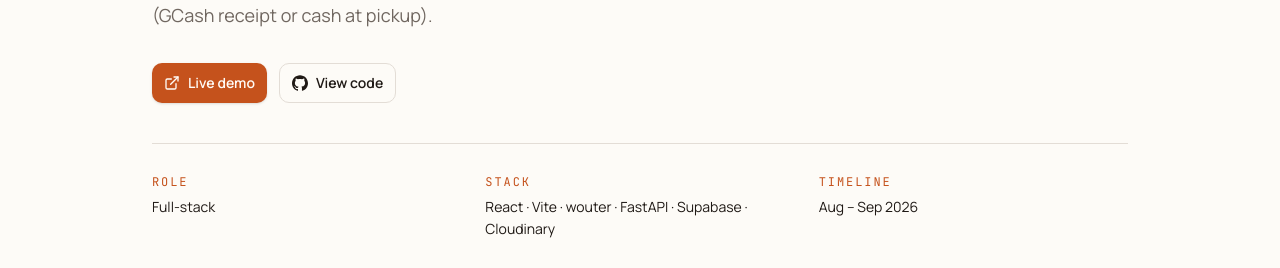
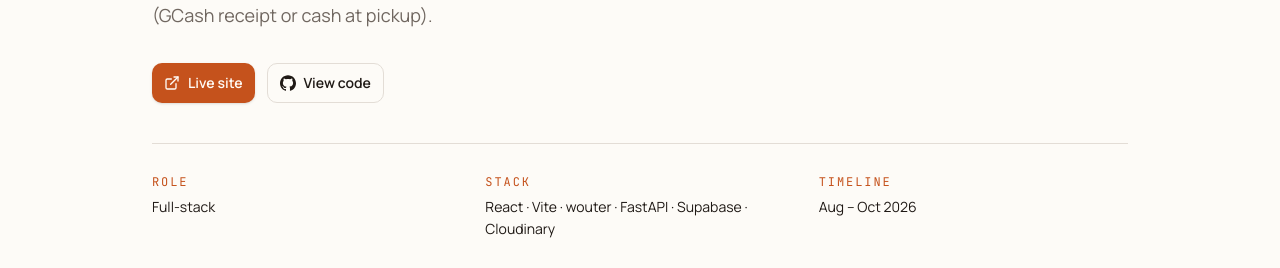
Before and after one commit to Orphic20/Portfolio, a Next.js app: page /projects/veloride in a window 1280 px wide. Shown: the part 293-561 px from the top of the page. Built offline with nearby package versions, Linux system fonts and the light colour scheme.

Commit message:
update info

```diff
--- a/app/projects/[slug]/page.tsx
+++ b/app/projects/[slug]/page.tsx
@@ -88,7 +88,7 @@ export default async function ProjectPage({
                       rel="noopener noreferrer"
                     >
                       <ExternalLink aria-hidden="true" />
-                      Live demo
+                      Live site
                     </a>
                   </Button>
                 )}
--- a/data/projects.ts
+++ b/data/projects.ts
@@ -91,11 +91,10 @@ export const projects: Project[] = [
       "Cloudinary",
     ],
     image: "/projects/munoz-cover.webp",
-    // TODO(loewin): placeholder — swap for the real deployed URL before shipping.
-    demoUrl: "https://veloride.example.com",
+    demoUrl: "https://munoz-bike-rental.pages.dev/",
     repoUrl: "https://github.com/Orphic20/Bike_Rental",
     role: "Full-stack",
-    timeline: "Aug – Sep 2026",
+    timeline: "Aug – Oct 2026",
     problem:
       "A bike rental shop with a 100+ bike fleet needed a catalogue customers could book from — one or more bikes, today or a future pickup date, daily or weekly rates — and a way to pay by GCash (receipt upload) or cash at pickup. An online reservation could not be treated as if the bike was already out.",
     contribution: [
```
